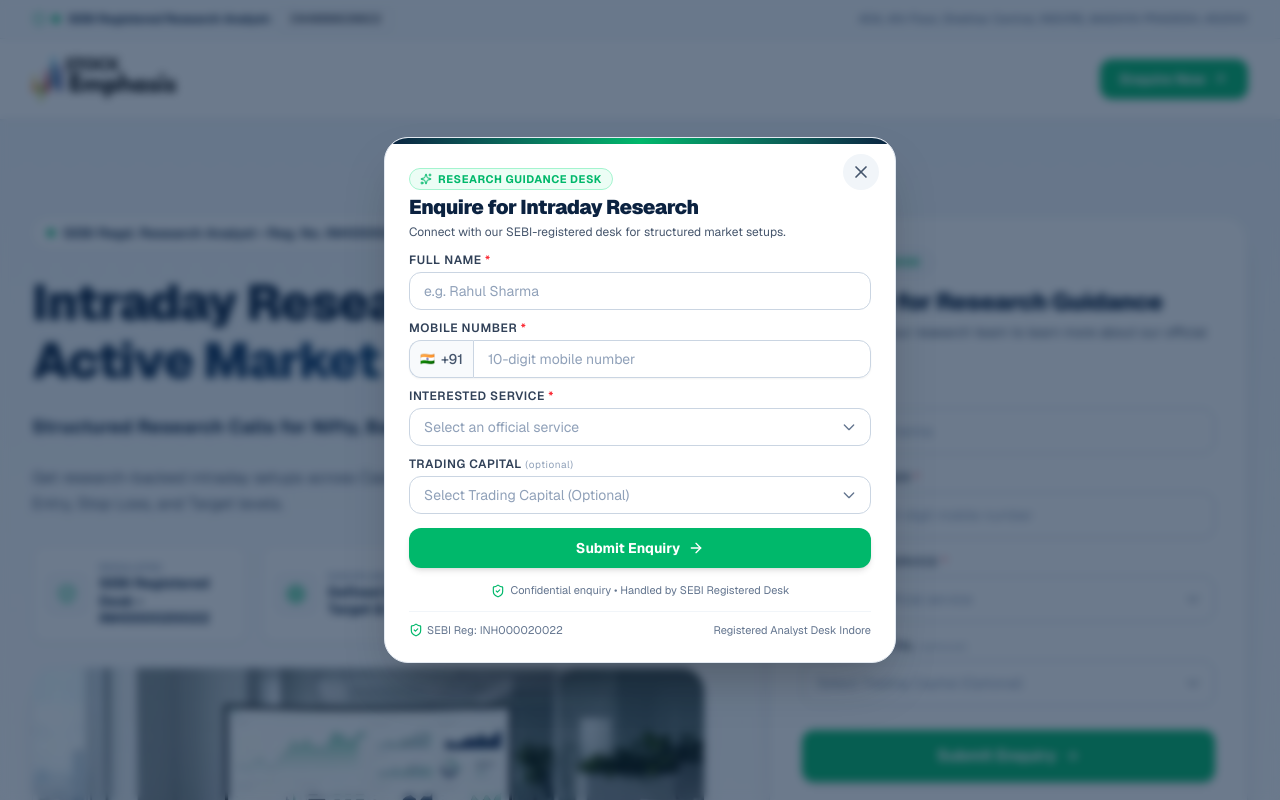
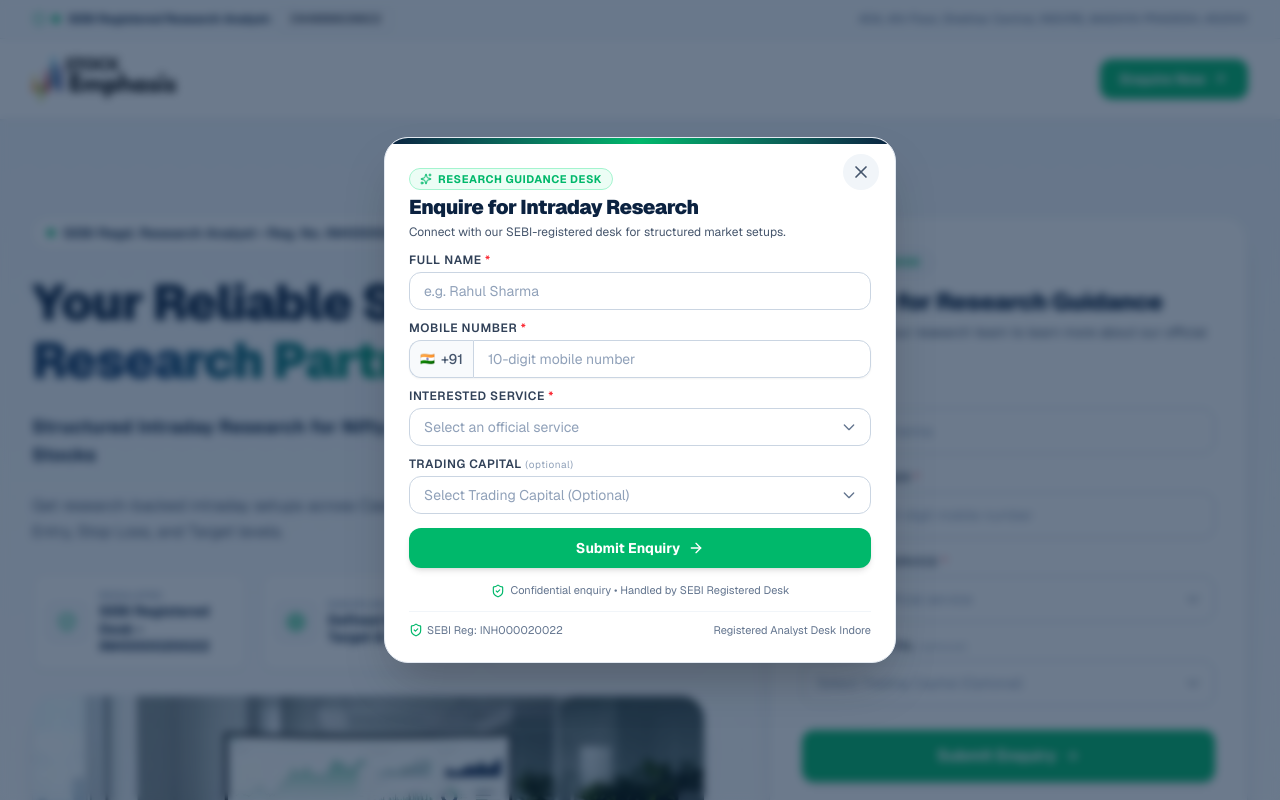
Before and after one commit to harsharmaaa/Stock_emphasis_LandingPage, a Next.js app: page / in a window 1280 px wide. Shown: the top 800 px of the page. Built offline with nearby package versions, Linux system fonts and the light colour scheme.

Commit message:
Hero and FAQ heading fix

```diff
--- a/app/components/FAQSection.tsx
+++ b/app/components/FAQSection.tsx
@@ -56,7 +56,7 @@ export default function FAQSection() {
         <div className="text-center mb-16">
           <div className="inline-flex items-center gap-1.5 px-3.5 py-1 rounded-full bg-white border border-slate-200 text-[#0B2240] text-xs font-bold uppercase tracking-wider mb-3 shadow-xs">
             <HelpCircle className="w-3.5 h-3.5 text-[#00B86B]" />
-            <span>Frequently Asked Questions</span>
+            <span>Common Queries</span>
           </div>
 
           <h2 className="text-2xl sm:text-3xl md:text-4xl font-black text-[#0B2240] tracking-tight">
@@ -78,11 +78,10 @@ export default function FAQSection() {
             return (
               <div
                 key={index}
-                className={`rounded-2xl border bg-white overflow-hidden transition-all duration-200 shadow-xs ${
-                  isOpen
+                className={`rounded-2xl border bg-white overflow-hidden transition-all duration-200 shadow-xs ${isOpen
                     ? "border-[#00B86B]/40 shadow-md ring-1 ring-[#00B86B]/20"
                     : "border-slate-200 hover:border-slate-300 hover:shadow-sm"
-                }`}
+                  }`}
               >
                 <button
                   type="button"
@@ -101,11 +100,10 @@ export default function FAQSection() {
 
                   {/* Subtle plus/minus icon pill */}
                   <div
-                    className={`w-8 h-8 rounded-xl border flex items-center justify-center shrink-0 transition-all duration-200 ${
-                      isOpen
+                    className={`w-8 h-8 rounded-xl border flex items-center justify-center shrink-0 transition-all duration-200 ${isOpen
                         ? "bg-emerald-50 border-emerald-300 text-[#00B86B] shadow-2xs"
                         : "bg-slate-50 border-slate-200 text-slate-500 group-hover:border-[#00B86B]/40 group-hover:text-[#00B86B]"
-                    }`}
+                      }`}
                   >
                     {isOpen ? (
                       <Minus className="w-4 h-4 stroke-[2.2]" />
--- a/app/components/HeroSection.tsx
+++ b/app/components/HeroSection.tsx
@@ -33,15 +33,15 @@ export default function HeroSection() {
 
               {/* Main Heading */}
               <h1 className="text-3xl sm:text-4xl md:text-5xl lg:text-[50px] font-black tracking-tight leading-[1.15] text-[#0B2240]">
-                Intraday Research for{" "}
+                Your Reliable Stock {" "}
                 <span className="text-transparent bg-clip-text bg-gradient-to-r from-[#0B2240] via-[#103E70] to-[#00B86B]">
-                  Active Market Participants
+                  Market Research Partner
                 </span>
               </h1>
 
               {/* Sub-headline */}
               <p className="text-base sm:text-lg font-bold text-[#0B2240] tracking-wide">
-                Structured Research Calls for Nifty, Bank Nifty, Sensex &amp; Liquid Stocks
+                Structured Intraday Research for Nifty | Bank Nifty | Sensex | Liquid Stocks
               </p>
 
               {/* Short Description */}
```
